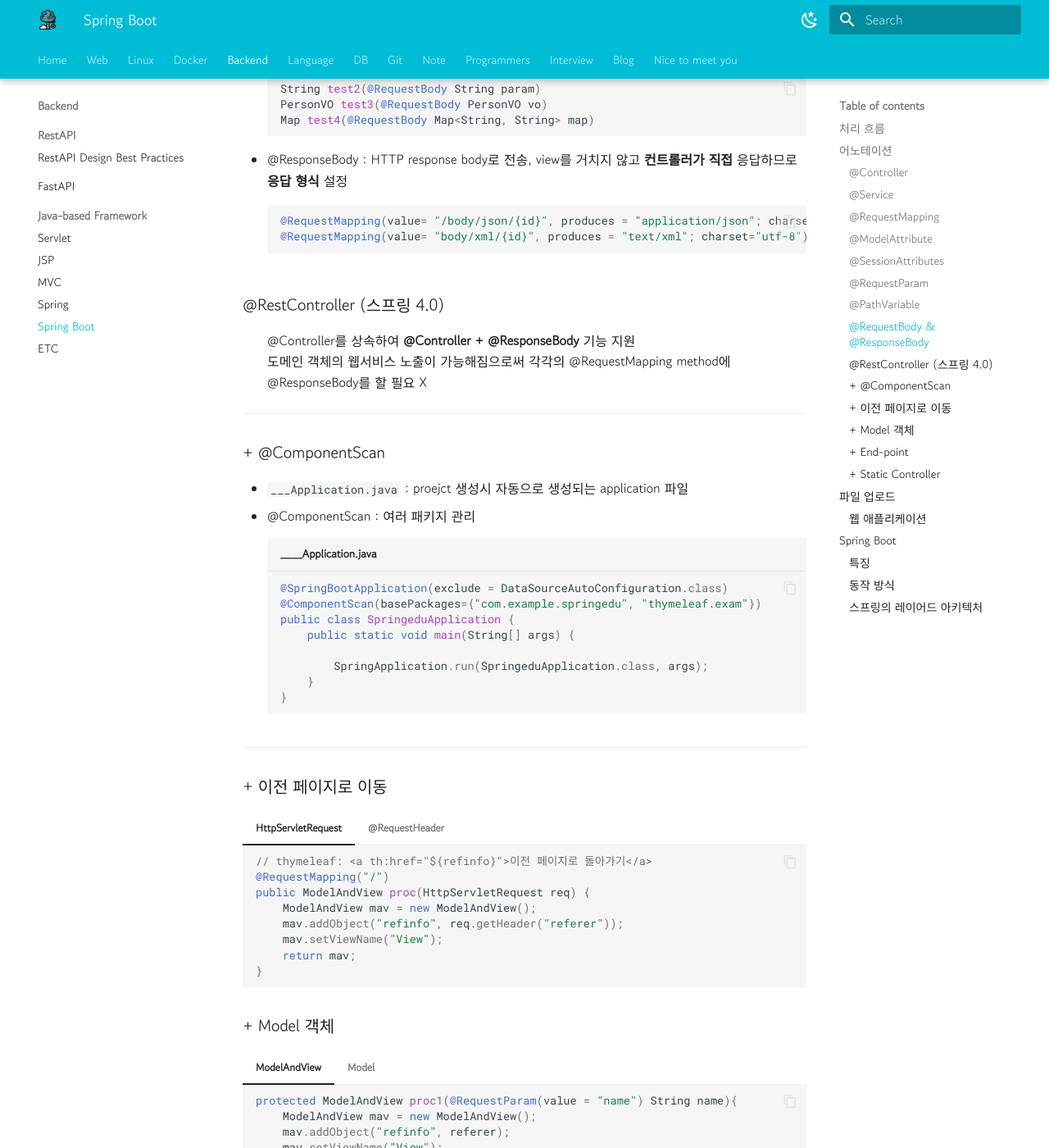
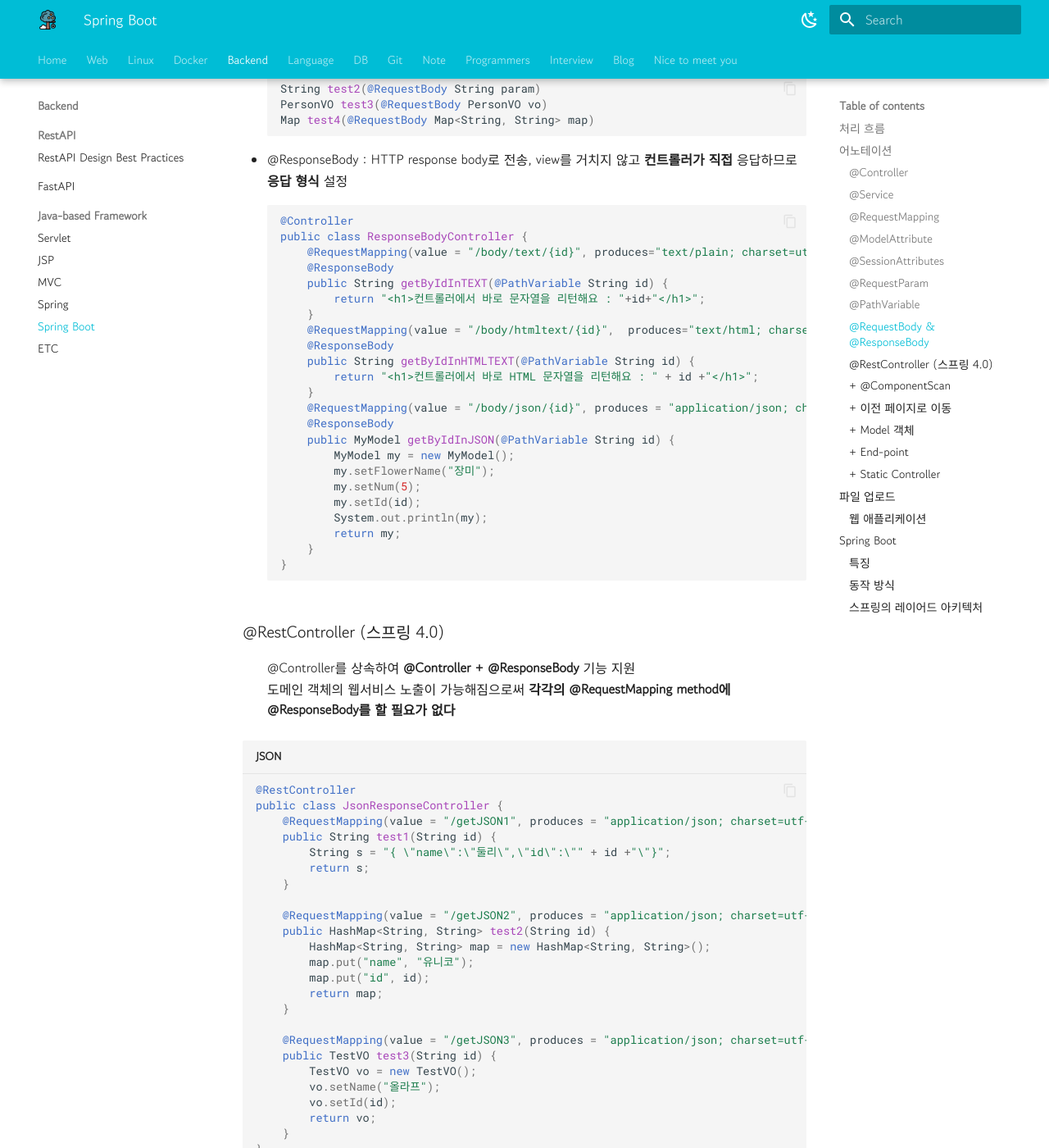
Before and after one commit to YSHeee/YSHeee.github.io, an MkDocs documentation site: the page built from docs/backend/web/spring-boot.md, in a window 1280 px wide and 1400 px high, scrolled down 7029 px. Shown: the whole window at 82% size. Built offline with MkDocs 1.6.1 and Material for MkDocs 9.7.7, drawn with Linux system fonts in a browser that asks for light colours; emoji names are drawn with the system emoji font.

Commit message:
Add 10.10 SW education - spring

````diff
--- a/docs/backend/web/spring-boot.md
+++ b/docs/backend/web/spring-boot.md
@@ -306,13 +306,61 @@ Map test4(@RequestBody Map<String, String> map)
 
 - @ResponseBody : HTTP response body로 전송, view를 거치지 않고 **컨트롤러가 직접** 응답하므로 **응답 형식** 설정
 ``` java
-@RequestMapping(value= "/body/json/{id}", produces = "application/json"; charset="utf-8")
-@RequestMapping(value= "body/xml/{id}", produces = "text/xml"; charset="utf-8")
+@Controller
+public class ResponseBodyController {
+    @RequestMapping(value = "/body/text/{id}", produces="text/plain; charset=utf-8")
+	@ResponseBody
+	public String getByIdInTEXT(@PathVariable String id) {
+		return "<h1>컨트롤러에서 바로 문자열을 리턴해요 : "+id+"</h1>";
+	}
+	@RequestMapping(value = "/body/htmltext/{id}", 	produces="text/html; charset=utf-8")
+	@ResponseBody
+	public String getByIdInHTMLTEXT(@PathVariable String id) {
+		return "<h1>컨트롤러에서 바로 HTML 문자열을 리턴해요 : " + id +"</h1>";
+	}
+	@RequestMapping(value = "/body/json/{id}", produces = "application/json; charset=utf-8")  // text/json
+	@ResponseBody
+	public MyModel getByIdInJSON(@PathVariable String id) {
+		MyModel my = new MyModel();
+		my.setFlowerName("장미");
+		my.setNum(5);
+		my.setId(id);
+		System.out.println(my);
+		return my;
+	}
+}
 ```
 
 ### @RestController (스프링 4.0)
 : @Controller를 상속하여 **@Controller + @ResponseBody** 기능 지원
-<br> 도메인 객체의 웹서비스 노출이 가능해짐으로써 각각의 @RequestMapping method에 @ResponseBody를 할 필요 X
+<br> 도메인 객체의 웹서비스 노출이 가능해짐으로써 **각각의 @RequestMapping method에 @ResponseBody를 할 필요가 없다**
+
+``` java title="JSON"
+@RestController
+public class JsonResponseController {
+	@RequestMapping(value = "/getJSON1", produces = "application/json; charset=utf-8")
+	public String test1(String id) {
+		String s = "{ \"name\":\"둘리\",\"id\":\"" + id +"\"}";
+		return s;
+	}
+
+	@RequestMapping(value = "/getJSON2", produces = "application/json; charset=utf-8")
+	public HashMap<String, String> test2(String id) {
+		HashMap<String, String> map = new HashMap<String, String>();
+		map.put("name", "유니코");
+		map.put("id", id);
+		return map;
+	}
+
+	@RequestMapping(value = "/getJSON3", produces = "application/json; charset=utf-8")
+	public TestVO test3(String id) {
+		TestVO vo = new TestVO();
+		vo.setName("올라프");
+		vo.setId(id);
+		return vo;
+	}
+}
+```
 
 ---
 ### + @ComponentScan
@@ -406,6 +454,7 @@ public class StaticController {
 }
 ```
 
+
 ---
 ## 파일 업로드
 
````
Also changed, not shown: docs/backend/web/etc.md (+9 -0 lines).
